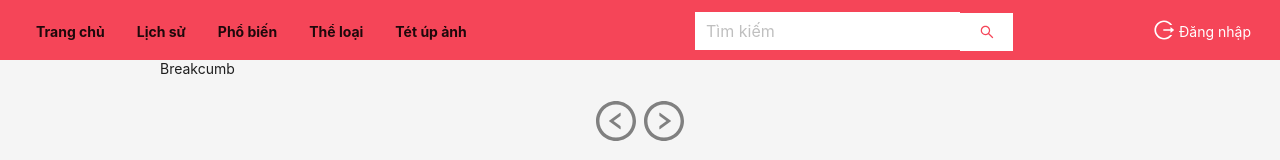
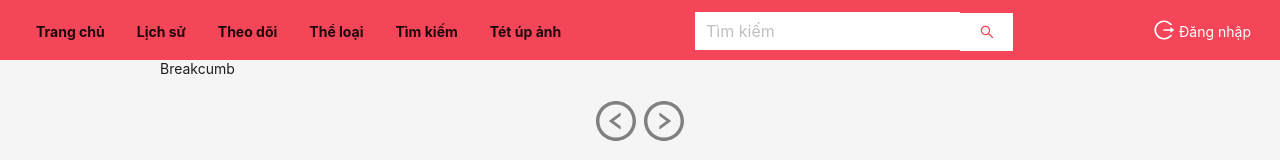
Before and after one commit to TrinhChung/mange, a React (Create React App) app in the folder fontend/: page /live-manga/1/1 in a window 1280 px wide. Shown: the top 160 px of the page. Built offline with nearby package versions, Linux system fonts and the light colour scheme; no server answers.

Commit message:
fix menu + fix slug detail chapter

```diff
--- a/fontend/src/pages/Guest/DetailChapter/index.js
+++ b/fontend/src/pages/Guest/DetailChapter/index.js
@@ -48,13 +48,14 @@ const DetailChapter = () => {
     thumbnail = '',
     id = 0,
     chapter = 0,
+    slug = 'name',
   }) => {
     const histories =
       localStorage.getItem('histories') !== null
         ? JSON.parse(localStorage.getItem('histories'))
         : [];
 
-    const manga = { name, time, thumbnail, id, chapter };
+    const manga = { name, time, thumbnail, id, chapter, slug };
     const i = histories.findIndex((history) => history?.id == id);
 
     if (i === -1) {
@@ -67,7 +68,6 @@ const DetailChapter = () => {
     } else {
       histories[i].time = time;
       let newHistories = histories.sort((a, b) => {
-        console.log(a.time, b.time);
         if (a.time.valueOf() < b.time.valueOf()) {
           return 1;
         }
@@ -76,7 +76,6 @@ const DetailChapter = () => {
         }
         return 0;
       });
-      console.log(newHistories);
       localStorage.setItem('histories', JSON.stringify(newHistories));
       setHistories(newHistories);
     }
--- a/fontend/src/pages/Guest/index.js
+++ b/fontend/src/pages/Guest/index.js
@@ -21,12 +21,16 @@ const Guest = () => {
       key: 'history',
     },
     {
-      label: <LinkCustom to={'/company'} label="Phổ biến" />,
-      key: 'company',
+      label: <LinkCustom to={'/follow'} label="Theo dõi" />,
+      key: 'follow',
     },
     {
       label: <LinkCustom to={'/category/'} label="Thể loại" />,
       key: 'category',
+    },
+    {
+      label: <LinkCustom to={'/search'} label="Tìm kiếm" />,
+      key: 'search',
     },
     {
       label: <LinkCustom to={'/test-upload-chapter'} label="Tét úp ảnh" />,
--- a/fontend/src/pages/User/index.js
+++ b/fontend/src/pages/User/index.js
@@ -19,8 +19,12 @@ const User = () => {
       key: 'history',
     },
     {
-      label: <LinkCustom to={'/company'} label="Phổ biến" />,
-      key: 'company',
+      label: <LinkCustom to={'/follow'} label="Theo dõi" />,
+      key: 'follow',
+    },
+    {
+      label: <LinkCustom to={'/search'} label="Tìm kiếm" />,
+      key: 'search',
     },
     {
       label: <LinkCustom to={'/category/'} label="Thể loại" />,
```
